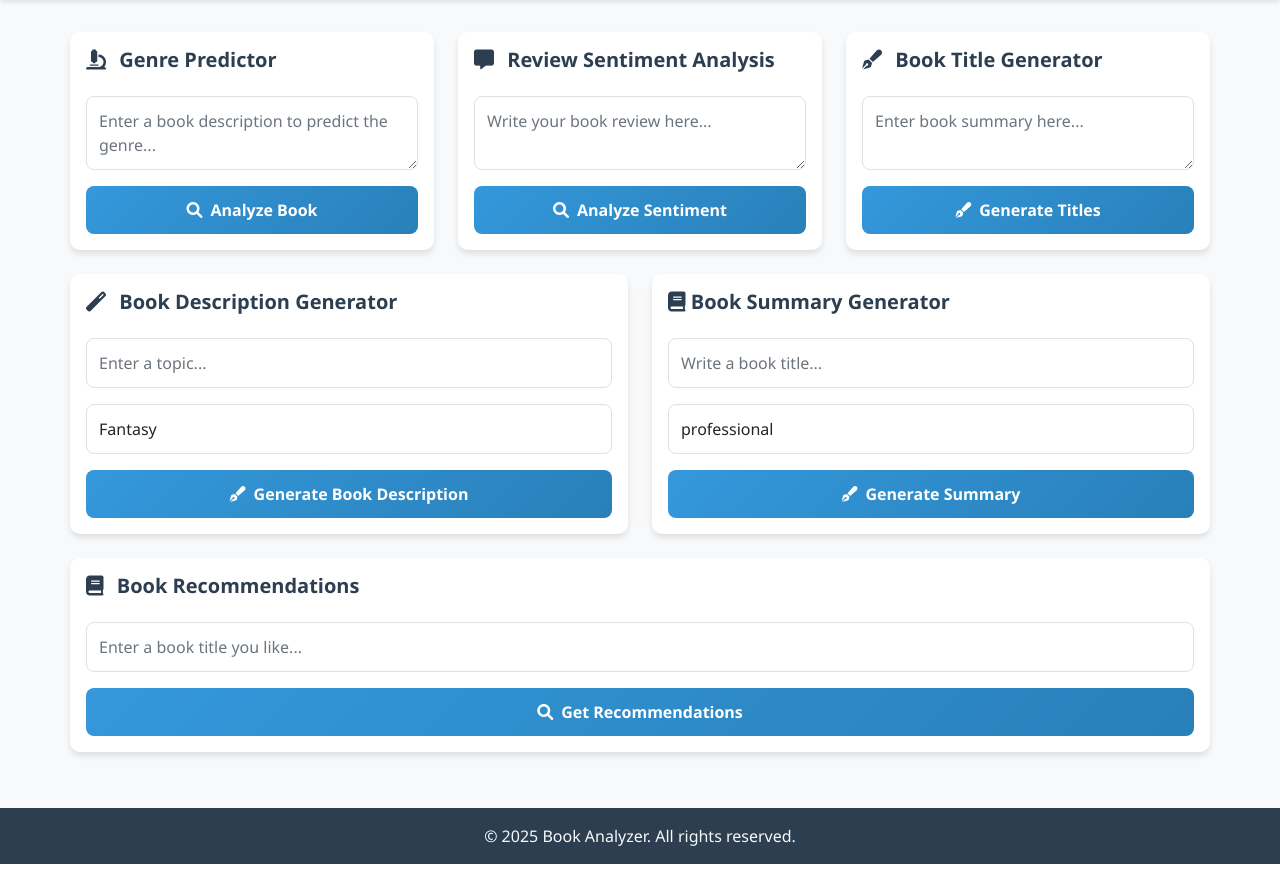
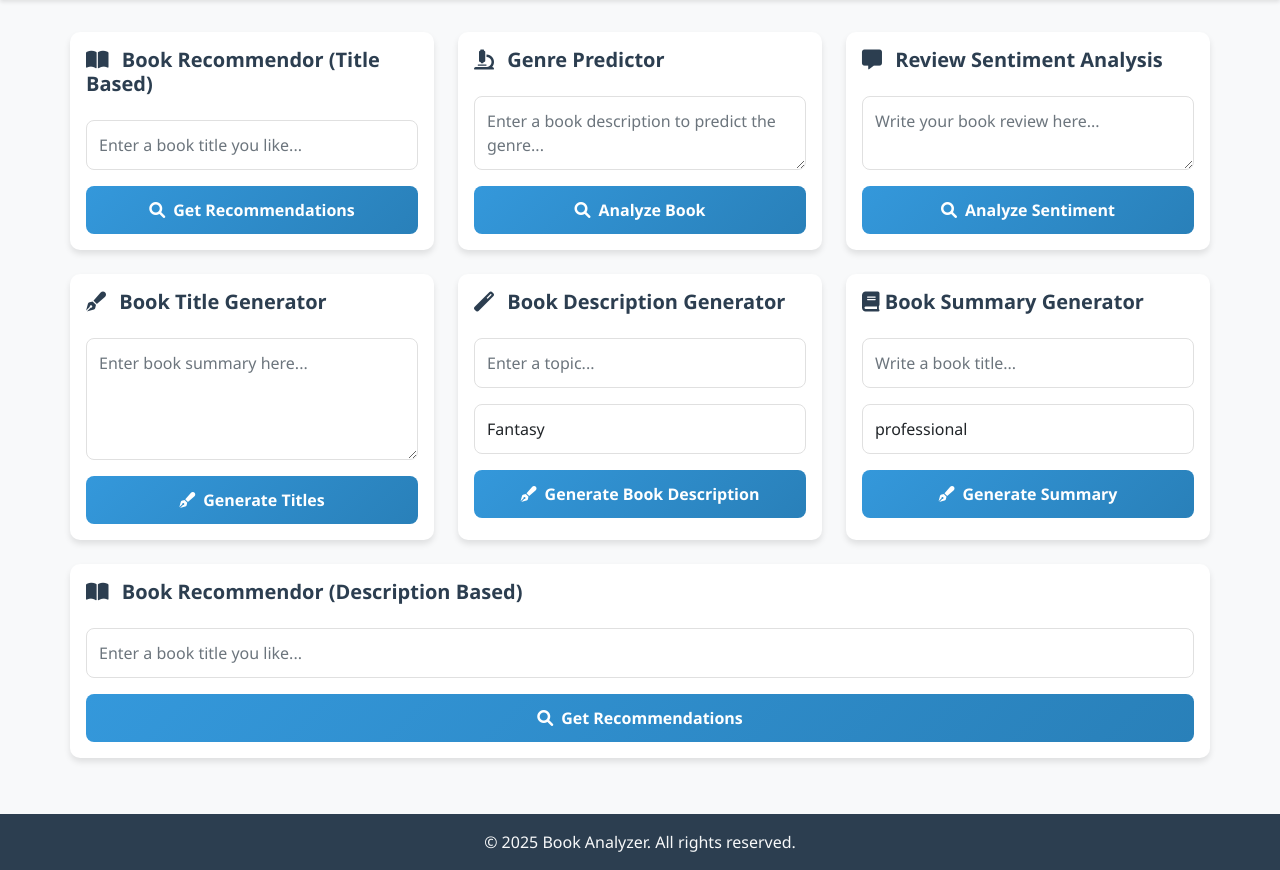
Before and after one commit to kamilhaddaad/NLP-Project, a Flask app: page / in a window 1280 px wide. Shown: the part 62-932 px from the top of the page. Run offline with Flask 3, Linux system fonts and the light colour scheme; parts of the project's set-up code (start-up, migrations or seed data) failed here and were passed over.

Commit message:
Added New recommendor & fixed layouts

```diff
--- a/app.py
+++ b/app.py
@@ -1,38 +1,25 @@
 from flask import Flask, render_template, request, jsonify, send_from_directory
 from review_sentiment_analysis.book_review_predictor import predict_sentiment
 from genre_predictor.book_analyzer import BookAnalyzer
-import pandas as pd
-import spacy
-from sklearn.feature_extraction.text import TfidfVectorizer
-from sklearn.metrics.pairwise import cosine_similarity
 from transformers import GPT2Tokenizer, GPT2LMHeadModel, T5ForConditionalGeneration, T5Tokenizer
 import torch
 from summary_generator.summary_generator import SummaryGenerator
-from book_recommender.recommender import recommend_books
+from book_recommender.recommender import recommend_books_description_based, recommend_books_title_based
 
 # Create Flask app
 app = Flask(__name__)
 
-# Initialize book recommendor feature
-df = pd.read_csv("bookrecommendor_data/Books_Preprocessed.csv")
-df = df[["ISBN", "Title", "Author", "Year", "Publisher", "Processed_Title"]].dropna()
-df.columns = ["ISBN", "Title", "Author", "Year", "Publisher", "Processed_Title"]
-df = df.drop_duplicates(subset=["Title"])
-
 # Initialize book analyzer feature
 book_analyzer = BookAnalyzer()
-
-# Load Spacy model
-nlp = spacy.load("en_core_web_sm")
 
 # Load & initialize generate description feature
 gpt2_blurb_model = None
 gpt2_blurb_tokenizer = None
 
-# Define the path to the saved model
+# Define the path to the title generator saved model
 MODEL_SAVE_PATH = "title_generator/models/book_title_generator_t5_model"
 
-# Load the fine-tuned model and tokenizer
+# Load the title generator fine-tuned model and tokenizer
 try:
     title_tokenizer = T5Tokenizer.from_pretrained(MODEL_SAVE_PATH)
     title_model = T5ForConditionalGeneration.from_pretrained(MODEL_SAVE_PATH)
@@ -43,11 +30,6 @@ except Exception as e:
     title_tokenizer = None
     title_model = None
     title_device = None
-
-def preprocess_text(text):
-    doc = nlp(text.lower())
-    tokens = [token.lemma_ for token in doc if not token.is_stop and not token.is_punct]
-    return " ".join(tokens)
 
 # Function for description generator feature
 def generate_blurb(topic, genre, max_length=150):
@@ -115,14 +97,28 @@ summary_generator = SummaryGenerator()
 def home():
     return render_template('index.html')
 
-@app.route('/recommend', methods=['POST'])
-def recommend():
+@app.route('/recommend-description-based', methods=['POST'])
+def recommend_description_based():
+    book_title = request.form.get('book_title_description_based')
+    if not book_title:
+        return jsonify({'error': 'Please enter a book title'}), 400
+
+    try:
+        recommendations = recommend_books_description_based(book_title)
+        return jsonify({
+            'recommendations': recommendations.to_dict('records')
+        })
+    except Exception as e:
+        return jsonify({'error': str(e)}), 500
+
+@app.route('/recommend-title-based', methods=['POST'])
+def recommend_title_based():
     book_title = request.form.get('book_title')
     if not book_title:
         return jsonify({'error': 'Please enter a book title'}), 400
 
     try:
-        recommendations = recommend_books(book_title)
+        recommendations = recommend_books_title_based(book_title)
         return jsonify({
             'recommendations': recommendations.to_dict('records')
         })
--- a/static/main.js
+++ b/static/main.js
@@ -1,7 +1,52 @@
 $(document).ready(function() {
     // Hide loading and result sections initially
-    $('.loading-recommendations, .loading-sentiment, .loading-analysis, .loading-blurb, .loading-title').hide();
-    $('.recommendations-result, .sentiment-result, .analysis-result, .blurb-result, .title-result').hide();
+    $('.loading-description-based-recommendations, .loading-recommendations, .loading-sentiment, .loading-analysis, .loading-blurb, .loading-title').hide();
+    $('.recommendations-description-based-result, .recommendations-result, .sentiment-result, .analysis-result, .blurb-result, .title-result').hide();
+
+    // Book Recommendation Description Based Form Handler
+    $('#recommendDescriptionBasedForm').on('submit', function(e) {
+        e.preventDefault();
+
+        const bookTitle = $('#bookTitleDescriptionBased').val();
+        if (!bookTitle) {
+            alert('Please enter a book title');
+            return;
+        }
+
+        // Show loading spinner
+        $('.loading-description-based-recommendations').show();
+        $('.recommendations-description-based-result').hide();
+
+        // Make API call
+        $.ajax({
+            url: '/recommend-description-based',
+            method: 'POST',
+            data: { book_title_description_based: bookTitle },
+            success: function(response) {
+                $('.loading-description-based-recommendations').hide();
+
+                // Clear previous results
+                $('#recommendationsDescriptionBasedTable').empty();
+
+                // Add new results
+                response.recommendations.forEach(function(book) {
+                    $('#recommendationsDescriptionBasedTable').append(`
+                        <tr>
+                            <td>${book.title}</td>
+                            <td>${book.summary}</td>
+                        </tr>
+                    `);
+                });
+
+                // Show results
+                $('.recommendations-description-based-result').fadeIn();
+            },
+            error: function(xhr) {
+                $('.loading-description-based-recommendations').hide();
+                alert('Error getting recommendations. Please try again.');
+            }
+        });
+    });
 
     // Book Recommendation Form Handler
     $('#recommendForm').on('submit', function(e) {
@@ -19,7 +64,7 @@ $(document).ready(function() {
 
         // Make API call
         $.ajax({
-            url: '/recommend',
+            url: '/recommend-title-based',
             method: 'POST',
             data: { book_title: bookTitle },
             success: function(response) {
@@ -32,8 +77,9 @@ $(document).ready(function() {
                 response.recommendations.forEach(function(book) {
                     $('#recommendationsTable').append(`
                         <tr>
-                            <td>${book.title}</td>
-                            <td>${book.summary}</td>
+                            <td>${book.Title}</td>
+                            <td>${book.Author}</td>
+                            <td>${book.Year}</td>
                         </tr>
                     `);
                 });
--- a/static/style.css
+++ b/static/style.css
@@ -77,6 +77,7 @@ body {
 }
 
 .loading-recommendations,
+.loading-description-based-recommendations
 .loading-sentiment,
 .loading-analysis {
     display: none;
@@ -85,6 +86,7 @@ body {
 }
 
 .recommendations-result,
+.recommendations-title-based-result,
 .sentiment-result,
 .analysis-result {
     display: none;
--- a/templates/index.html
+++ b/templates/index.html
@@ -24,11 +24,56 @@
         </a>
       </div>
     </nav>
-
     <div class="flex-grow-1">
       <div class="container main-container">
         <!-- ROW I -->
         <div class="row">
+            <!-- Book Recommendation Section -->
+            <div class="col-md-4 mb-4">
+              <div class="card h-100">
+                  <div class="card-body">
+                      <h5 class="card-title mb-4">
+                        <i class="fas fa-book-open me-2"></i>
+                          Book Recommendor (Title Based)
+                      </h5>
+                      <form id="recommendForm">
+                          <div class="mb-3">
+                              <input type="text"
+                                     class="form-control"
+                                     id="bookTitle"
+                                     placeholder="Enter a book title you like..."
+                                     required>
+                          </div>
+                          <button type="submit" class="btn btn-primary w-100">
+                              <i class="fas fa-search me-2"></i>Get Recommendations
+                          </button>
+                      </form>
+
+                      <div class="loading-recommendations mt-3">
+                          <div class="spinner-border text-primary" role="status">
+                              <span class="visually-hidden">Loading...</span>
+                          </div>
+                          <p class="mt-2">Finding similar books...</p>
+                      </div>
+
+                      <div class="recommendations-result mt-3">
+                          <div class="table-responsive">
+                              <table class="table table-hover">
+                                  <thead>
+                                      <tr>
+                                          <th>Title</th>
+                                          <th>Author</th>
+                                          <th>Year</th>
+                                      </tr>
+                                  </thead>
+                                  <tbody id="recommendationsTable">
+                                  </tbody>
+                              </table>
+                          </div>
+                      </div>
+                  </div>
+              </div>
+          </div>
           <!-- Book Analysis Section -->
           <div class="col-md-4 mb-4 second-row">
             <div class="card h-100">
@@ -87,7 +132,6 @@
               </div>
             </div>
           </div>
-
           <!-- Sentiment Analysis Section -->
           <div class="col-md-4 mb-4">
             <div class="card h-100">
@@ -139,7 +183,10 @@
               </div>
             </div>
           </div>
+        </div>
 
+        <!-- ROW II -->
+        <div class="row">
           <!-- Book Title Generator Section -->
           <div class="col-md-4 mb-4">
             <div class="card h-100">
@@ -153,6 +200,7 @@
                     <textarea
                       class="form-control"
                       id="summaryInput"
+                      rows="4"
                       placeholder="Enter book summary here..."
                       required
                     ></textarea>
@@ -174,12 +222,8 @@
               </div>
             </div>
           </div>
-        </div>
-
-        <!-- ROW II -->
-        <div class="row">
           <!-- Book Description Generator Section -->
-          <div class="col-md-6 mb-4 third-row">
+          <div class="col-md-4 mb-4 third-row">
             <div class="card h-100">
               <div class="card-body">
                 <h5 class="card-title mb-4">
@@ -228,9 +272,8 @@
               </div>
             </div>
           </div>
-
           <!-- Summary Generator Section-->
-          <div class="col-md-6 mb-4">
+          <div class="col-md-4 mb-4">
             <div class="card h-100">
               <div class="card-body">
                 <h5 class="card-title mb-4">
@@ -292,20 +335,20 @@
 
         <!-- ROW III -->
         <div class="row">
-          <!-- Book Recommendation Section -->
+          <!-- Book Recommendation Description Based Section -->
           <div class="col-12 mb-4">
             <div class="card h-100">
               <div class="card-body">
                 <h5 class="card-title mb-4">
-                  <i class="fas fa-book me-2"></i>
-                  Book Recommendations
+                  <i class="fas fa-book-open me-2"></i>
+                  Book Recommendor (Description Based)
                 </h5>
-                <form id="recommendForm">
+                <form id="recommendDescriptionBasedForm">
                   <div class="mb-3">
                     <input
                       type="text"
                       class="form-control"
-                      id="bookTitle"
+                      id="bookTitleDescriptionBased"
                       placeholder="Enter a book title you like..."
                       required
                     />
@@ -315,14 +358,14 @@
                   </button>
                 </form>
 
-                <div class="loading-recommendations mt-3">
+                <div class="loading-description-based-recommendations mt-3">
                   <div class="spinner-border text-primary" role="status">
                     <span class="visually-hidden">Loading...</span>
                   </div>
                   <p class="mt-2">Finding similar books...</p>
                 </div>
 
-                <div class="recommendations-result mt-3 scrollable-wrapper">
+                <div class="recommendations-description-based-result mt-3 scrollable-wrapper">
                   <div class="table-responsive">
                     <table class="table table-hover">
                       <thead>
@@ -331,7 +374,7 @@
                           <th>Summary</th>
                         </tr>
                       </thead>
-                      <tbody id="recommendationsTable"></tbody>
+                      <tbody id="recommendationsDescriptionBasedTable"></tbody>
                     </table>
                   </div>
                 </div>
```
Also changed, not shown: book_recommender/recommender.py (+41 -4 lines), book_recommender/recommender_old.py (deleted, +0 -33 lines), 2 other files.
